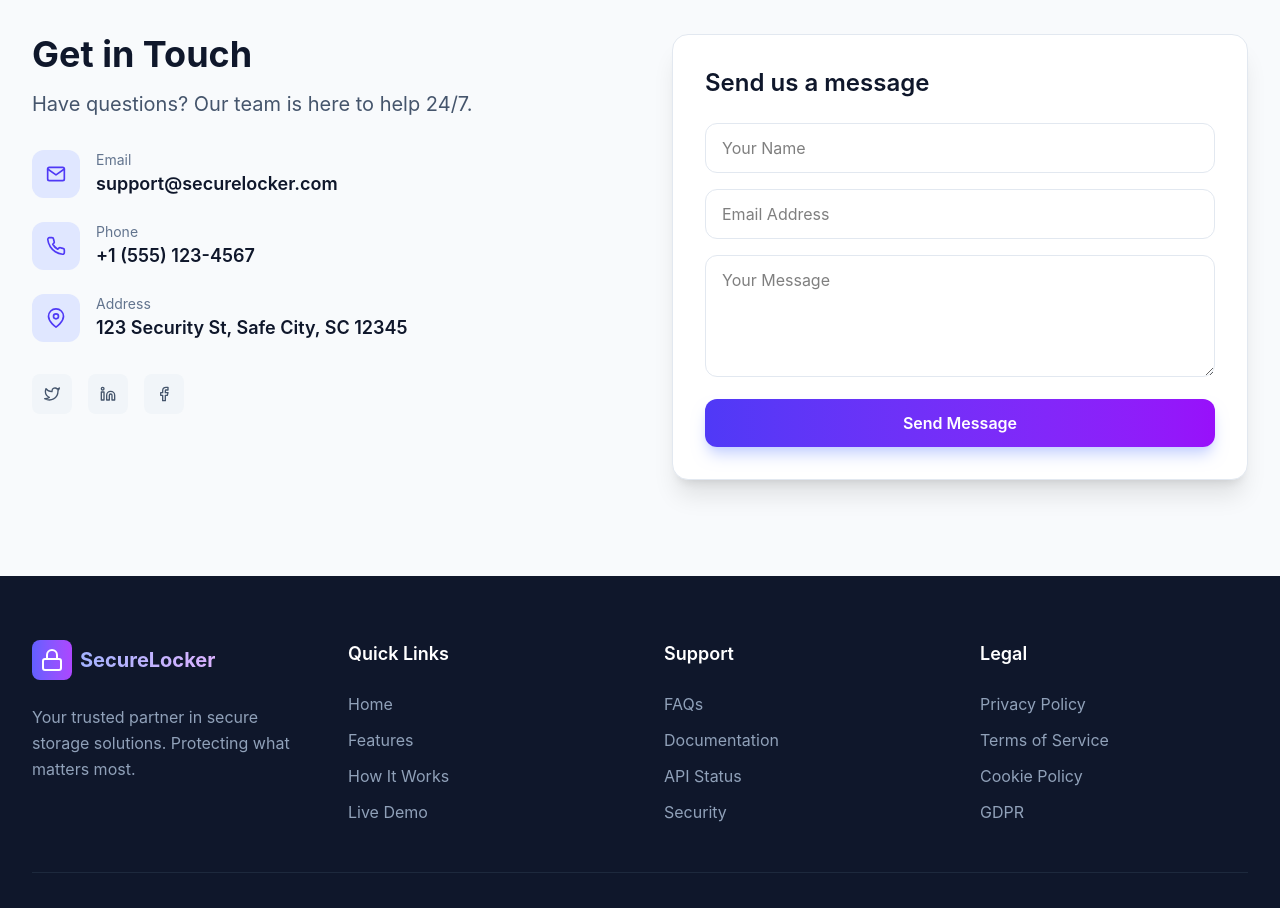
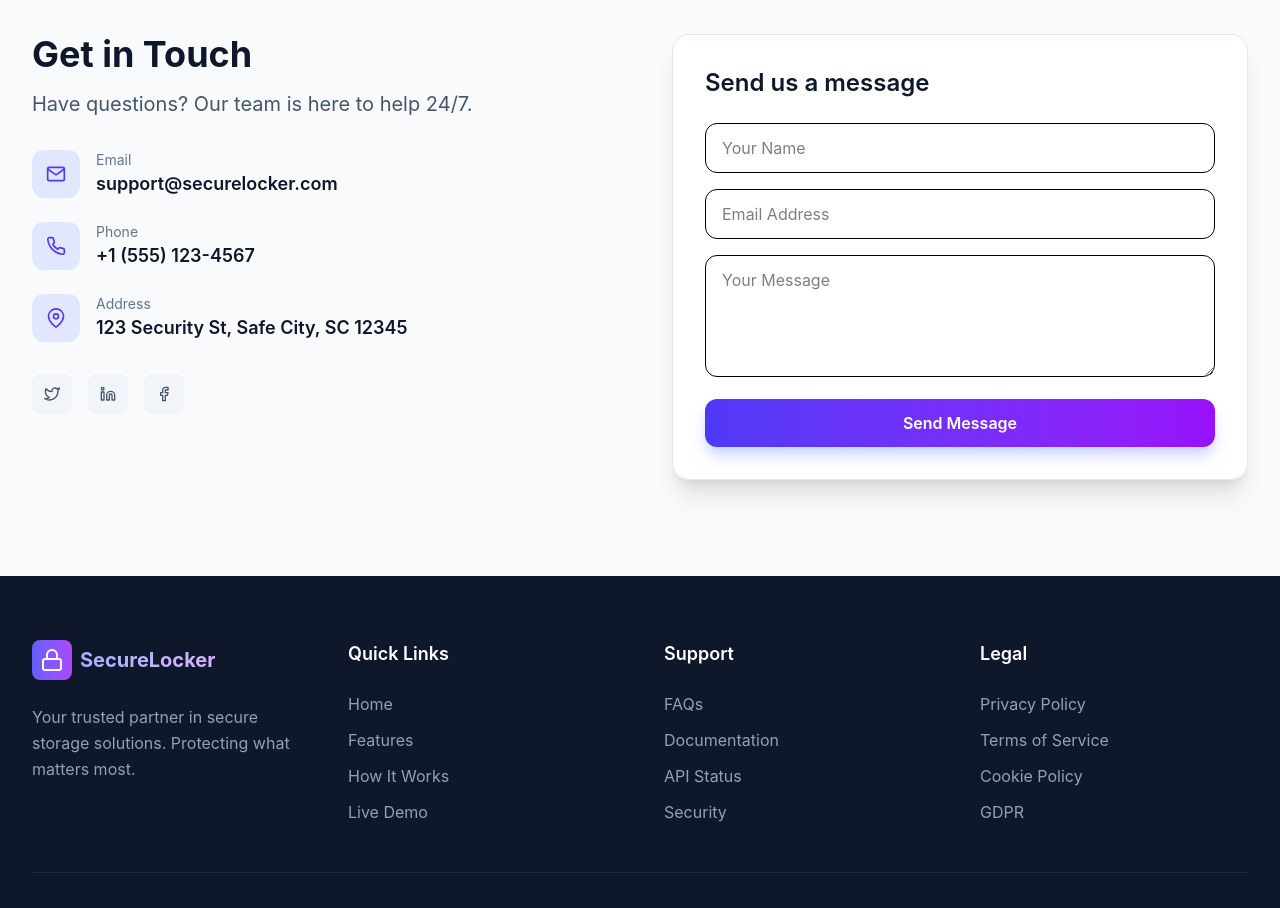
Before and after one commit to Akashyatinjain/Smart-Secured-Locker, a React app in the folder Frontend/: page / in a window 1280 px wide. Shown: the part 2860-3768 px from the top of the page. Built offline with nearby package versions, Linux system fonts and the light colour scheme; the HTML template or start-up script is replaced by a standard one.

Commit message:
wokring of contact me

```diff
--- a/Frontend/src/pages/HomePage.jsx
+++ b/Frontend/src/pages/HomePage.jsx
@@ -19,7 +19,7 @@ import {
   FiArrowRight,
   FiChevronRight
 } from 'react-icons/fi';
-
+import emailjs from 'emailjs-com';
 function App() {
   const navigate = useNavigate();
   const [otp, setOtp] = useState(['', '', '', '', '', '']);
@@ -556,26 +556,49 @@ function App() {
 
             <div className="bg-white rounded-2xl border border-slate-200 shadow-xl p-8">
               <h3 className="text-2xl font-semibold text-slate-900 mb-6">Send us a message</h3>
-              <form className="space-y-4">
+             <form
+  onSubmit={(e) => {
+    e.preventDefault();
+
+    emailjs.sendForm(
+      'service_56es5kd',
+      'template_tczp81a',
+      e.target,
+      'OOlyyDJ99U5Lc3EEh'
+    ).then(
+      () => {
+        alert('Message sent successfully!');
+      },
+      (error) => {
+        alert('Failed to send message');
+        console.log(error);
+      }
+    );
+  }}
+  className="space-y-4"
+>
                 <div>
                  <input
   type="text"
+  name="user_name"
   placeholder="Your Name"
-                    className="w-full px-4 py-3 border border-slate-200 rounded-xl focus:ring-2 focus:ring-indigo-600 focus:border-transparent outline-none transition-all"
+  className="w-full px-4 py-3 border rounded-xl"
 />
                 </div>
                 <div>
                   <input
   type="email"
+  name="user_email"
   placeholder="Email Address"
-                    className="w-full px-4 py-3 border border-slate-200 rounded-xl focus:ring-2 focus:ring-indigo-600 focus:border-transparent outline-none transition-all"
+  className="w-full px-4 py-3 border rounded-xl"
 />
                 </div>
                 <div>
                  <textarea
+  name="message"
   rows="4"
   placeholder="Your Message"
-                    className="w-full px-4 py-3 border border-slate-200 rounded-xl focus:ring-2 focus:ring-indigo-600 focus:border-transparent outline-none transition-all"
+  className="w-full px-4 py-3 border rounded-xl"
 ></textarea>
                 </div>
                 <button className="w-full bg-gradient-to-r from-indigo-600 to-purple-600 text-white py-3 rounded-xl font-semibold hover:from-indigo-700 hover:to-purple-700 transition-all duration-200 shadow-lg shadow-indigo-200">
```
Also changed, not shown: Frontend/package.json (+7 -0 lines), 1 other file (tests, documents, lock files or other folders). Lines whose indentation alone changed are shown as unchanged.
